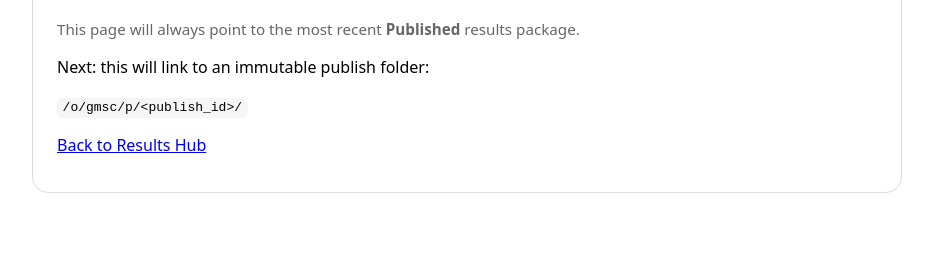
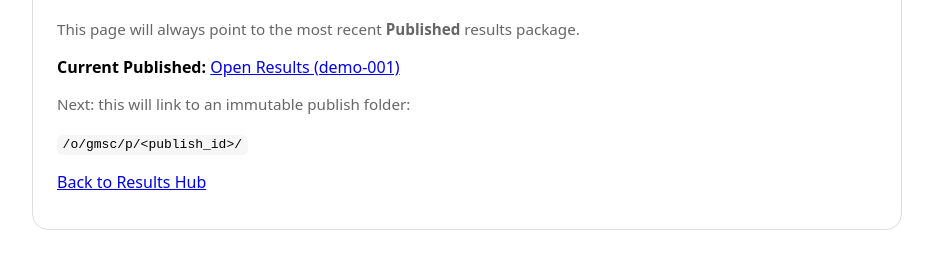
Before and after one commit to wjones-river/slm-results-hub, a plain HTML site: page o/gmsc/l/index.html in a window 1280 px wide. Shown: the part 122-390 px from the top of the page, without its empty margins (0-933 px from the left). Drawn offline with Linux system fonts and the light colour scheme.

Commit message:
Update index.html

```diff
--- a/o/gmsc/l/index.html
+++ b/o/gmsc/l/index.html
@@ -9,14 +9,19 @@
     .card { max-width: 820px; padding: 1.25rem 1.5rem; border: 1px solid #ddd; border-radius: 16px; }
     .muted { color: #666; font-size: 0.95rem; }
     code { background: #f6f6f6; padding: 0.15rem 0.35rem; border-radius: 6px; }
+    a { word-break: break-word; }
   </style>
 </head>
 <body>
   <div class="card">
     <h1>GMSC Results — Latest (Published)</h1>
     <p class="muted">This page will always point to the most recent <strong>Published</strong> results package.</p>
-    <p>Next: this will link to an immutable publish folder:</p>
+
+    <p><strong>Current Published:</strong> <a href="/o/gmsc/p/demo-001/">Open Results (demo-001)</a></p>
+
+    <p class="muted">Next: this will link to an immutable publish folder:</p>
     <p><code>/o/gmsc/p/&lt;publish_id&gt;/</code></p>
+
     <p><a href="/">Back to Results Hub</a></p>
   </div>
 </body>
```
